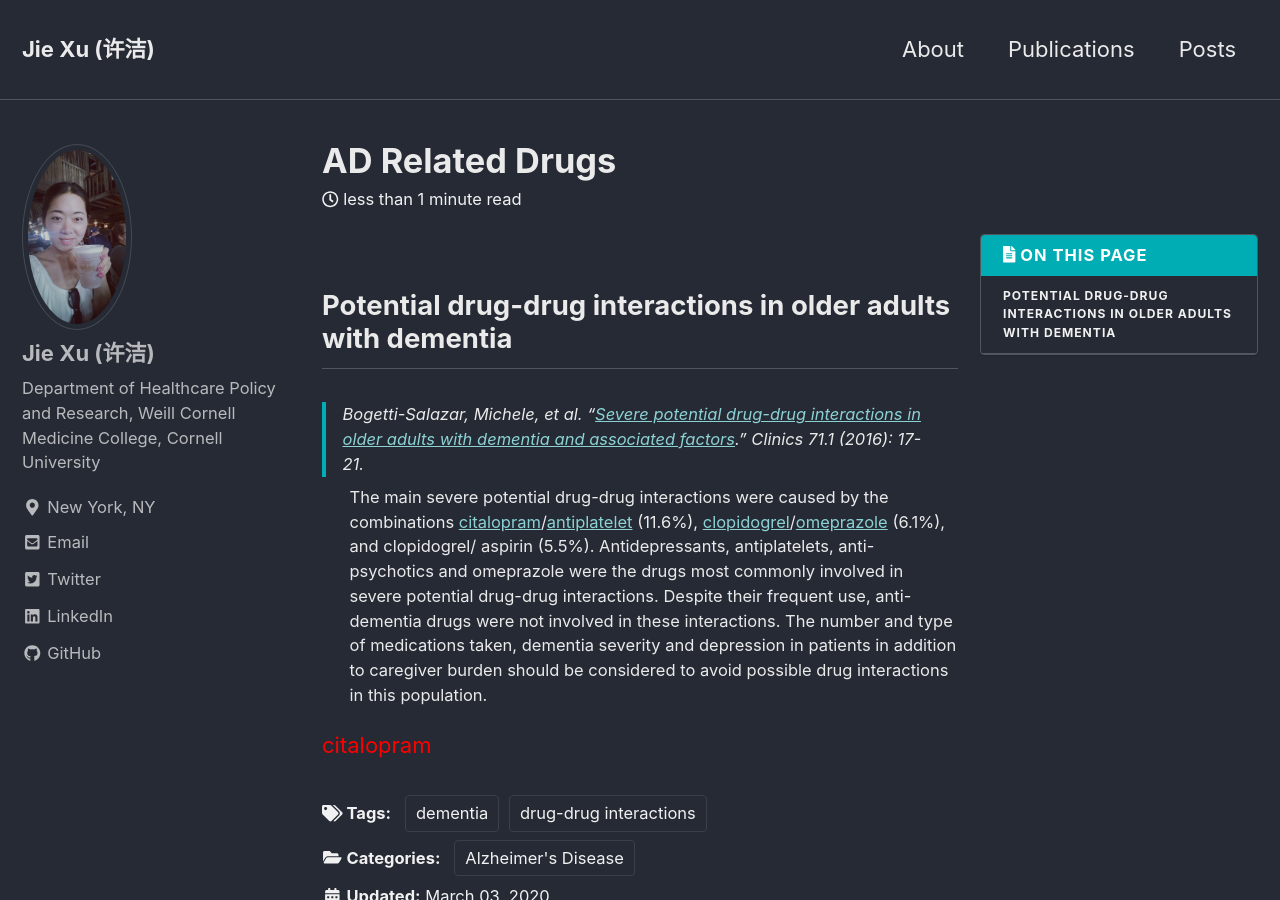
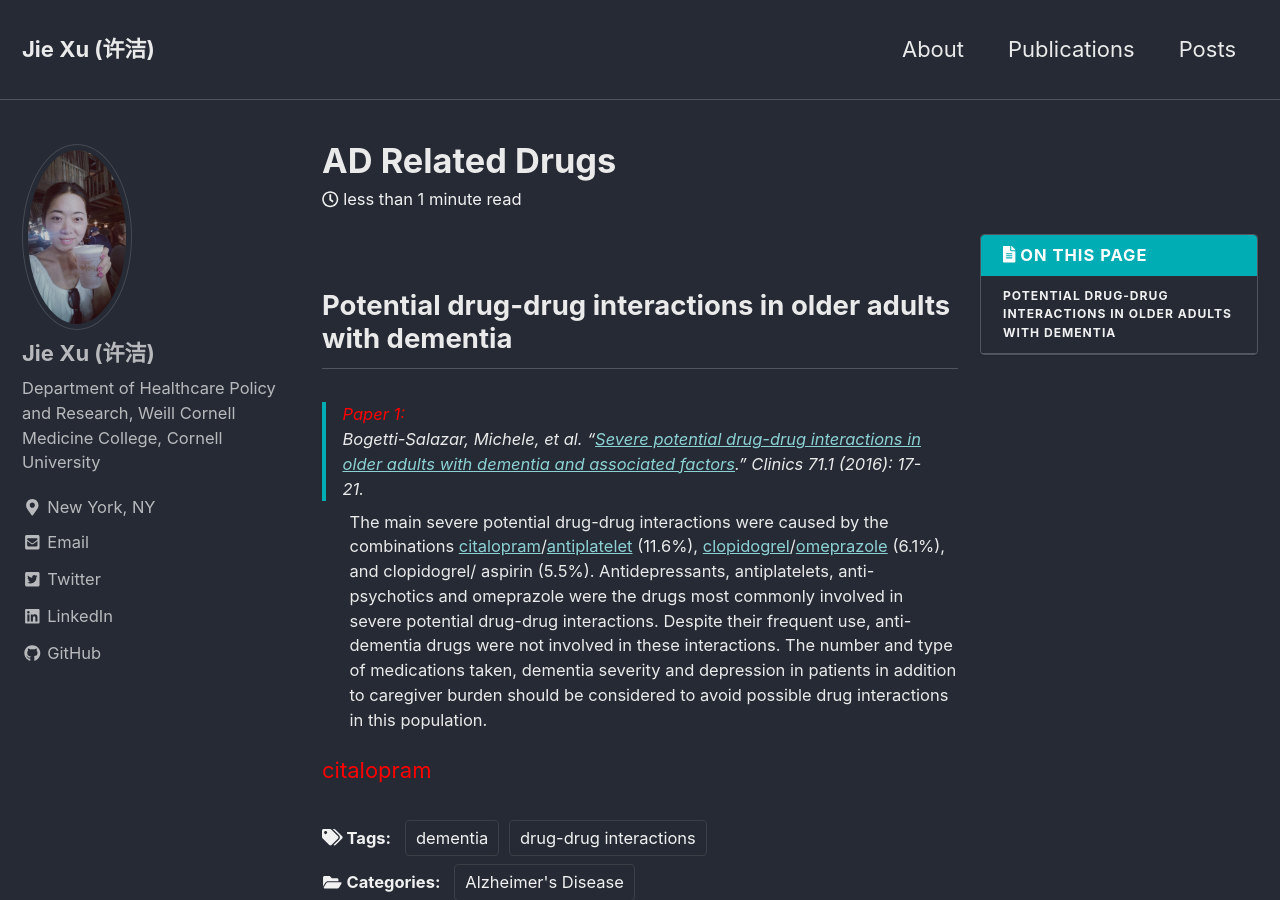
Before and after one commit to jxu1015/jxu1015.github.io, a Jekyll site: the page built from _posts/2020-03-03-AD-Related-Drugs.md, in a window 1280 px wide and 900 px high. Built offline with Jekyll 4.4.1, drawn with Linux system fonts in a browser that asks for light colours; nearby versions of some CDN libraries.

Commit message:
Update 2020-03-03-AD-Related-Drugs.md

```diff
--- a/_posts/2020-03-03-AD-Related-Drugs.md
+++ b/_posts/2020-03-03-AD-Related-Drugs.md
@@ -10,7 +10,7 @@
 
 ## Potential drug-drug interactions in older adults with dementia
 
-> Bogetti-Salazar, Michele, et al. "[Severe potential drug-drug interactions in older adults with dementia and associated factors](https://www.ncbi.nlm.nih.gov/pmc/articles/PMC4763155/pdf/cln-71-01-017.pdf)." Clinics 71.1 (2016): 17-21.
+> <font color='red'>Paper 1:</font> Bogetti-Salazar, Michele, et al. "[Severe potential drug-drug interactions in older adults with dementia and associated factors](https://www.ncbi.nlm.nih.gov/pmc/articles/PMC4763155/pdf/cln-71-01-017.pdf)." Clinics 71.1 (2016): 17-21.
 {: .small}
 
 The main severe potential drug-drug interactions were caused by the combinations [citalopram](https://www.drugs.com/citalopram.html)/[antiplatelet](https://www.drugs.com/drug-class/antiplatelet-agents.html) (11.6%), [clopidogrel](https://www.drugs.com/mtm/clopidogrel.html)/[omeprazole](https://www.drugs.com/omeprazole.html) (6.1%), and clopidogrel/ aspirin (5.5%). Antidepressants, antiplatelets, anti-psychotics and omeprazole were the drugs most commonly involved in severe potential drug-drug interactions. Despite their frequent use, anti-dementia drugs were not involved in these interactions. The number and type of medications taken, dementia severity and depression in patients in addition to caregiver burden should be considered to avoid possible drug interactions in this population.
```
